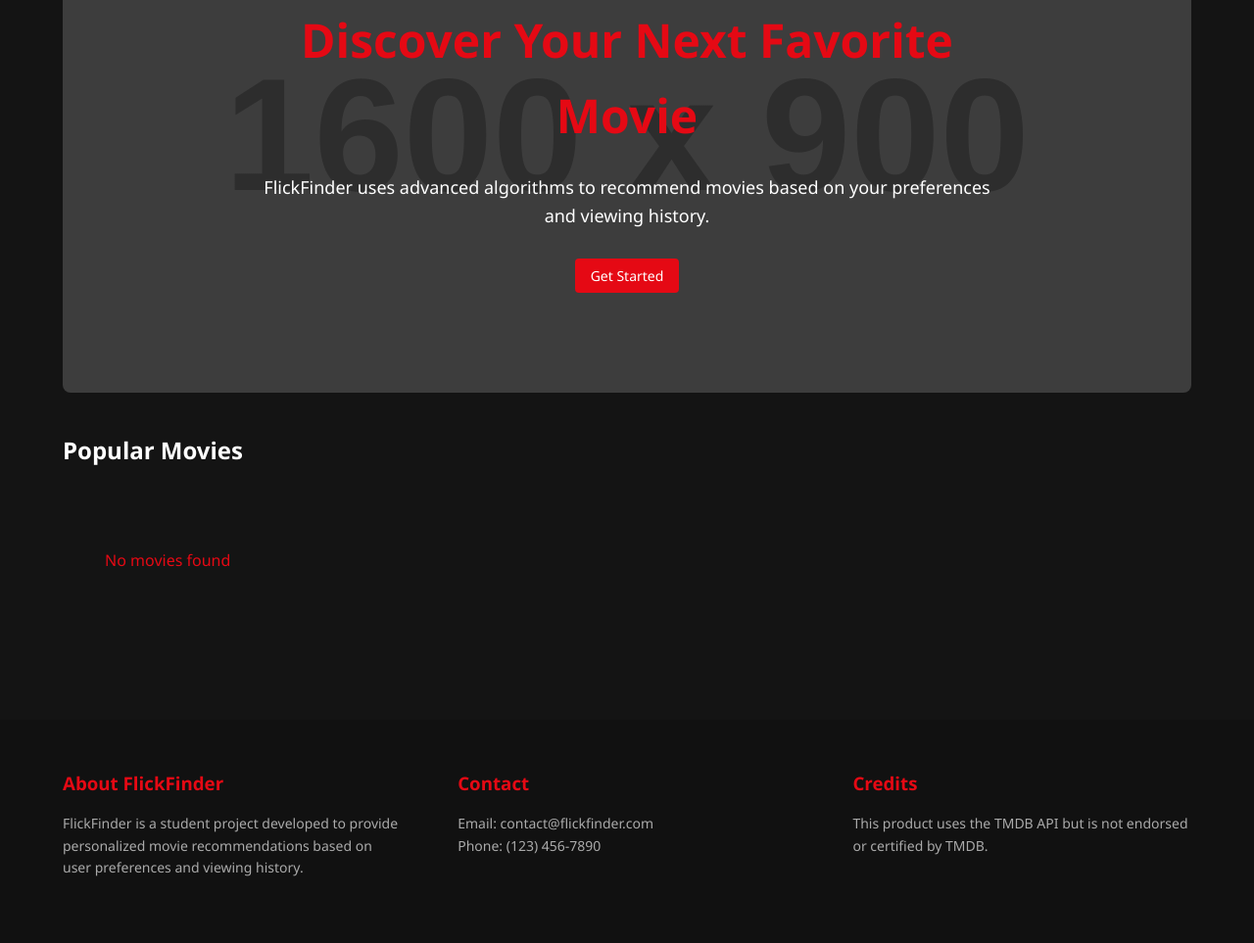
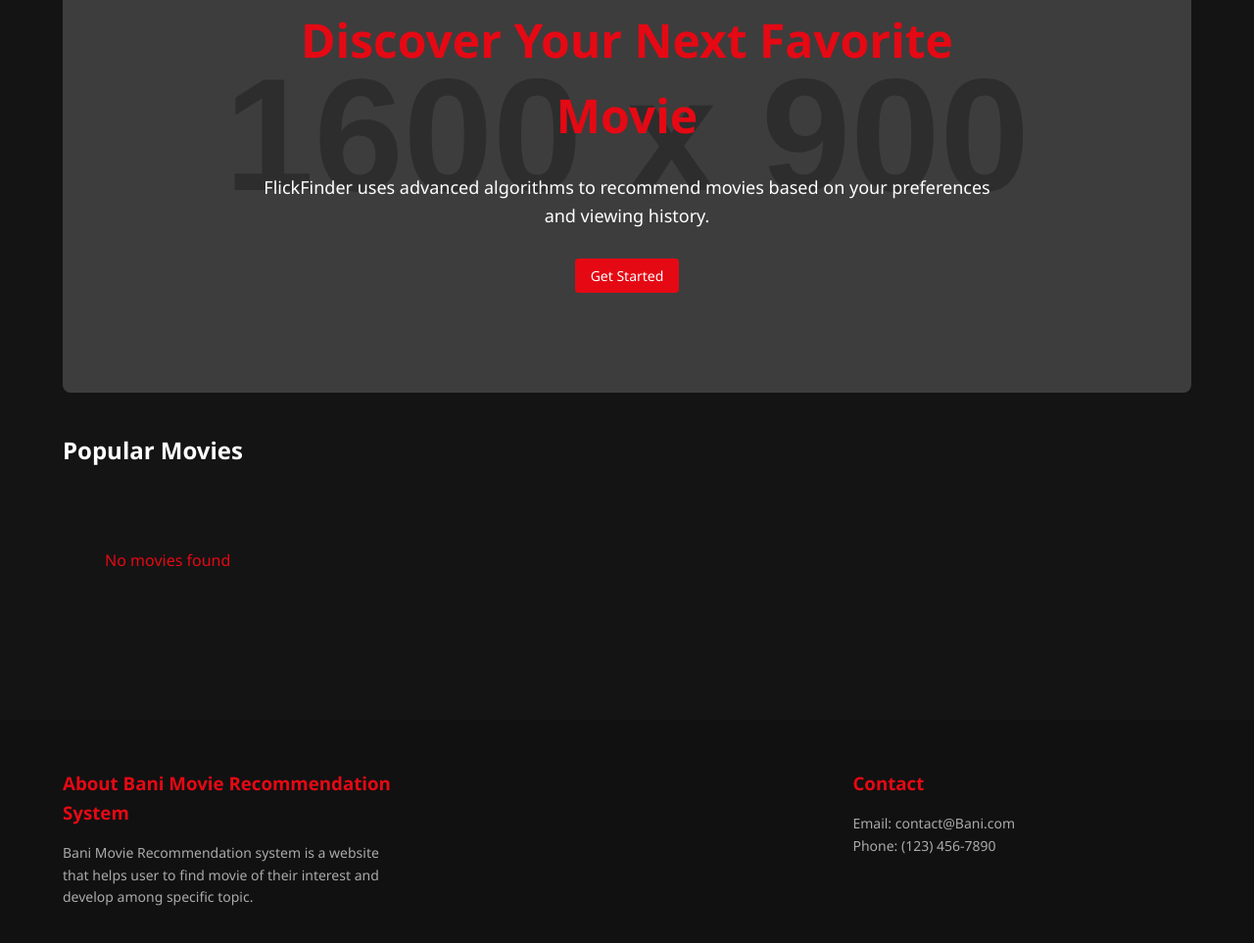
Before and after one commit to Diksha214/Bani-Movie-Recommendation-System, a plain HTML site: page index.html in a window 1280 px wide. Shown: the part 217-1180 px from the top of the page at 98% size. Drawn offline with Linux system fonts and the light colour scheme; no server answers; placeholder pictures from the web are drawn by us.

Commit message:
Update index.html

```diff
--- a/index.html
+++ b/index.html
@@ -510,18 +510,15 @@
         <div class="container">
             <div class="footer-content">
                 <div class="footer-section">
-                    <h3>About FlickFinder</h3>
-                    <p>FlickFinder is a student project developed to provide personalized movie recommendations based on user preferences and viewing history.</p>
+                    <h3>About Bani Movie Recommendation System</h3>
+                    <p>Bani Movie Recommendation system is a website that helps user to find movie of their interest and develop among specific topic.</p>
                 </div>
                 <div class="footer-section">
                     <h3>Contact</h3>
-                    <p>Email: contact@flickfinder.com</p>
+                    <p>Email: contact@Bani.com</p>
                     <p>Phone: (123) 456-7890</p>
                 </div>
-                <div class="footer-section">
-                    <h3>Credits</h3>
-                    <p>This product uses the TMDB API but is not endorsed or certified by TMDB.</p>
-                </div>
+
             </div>
         </div>
     </footer>
```
